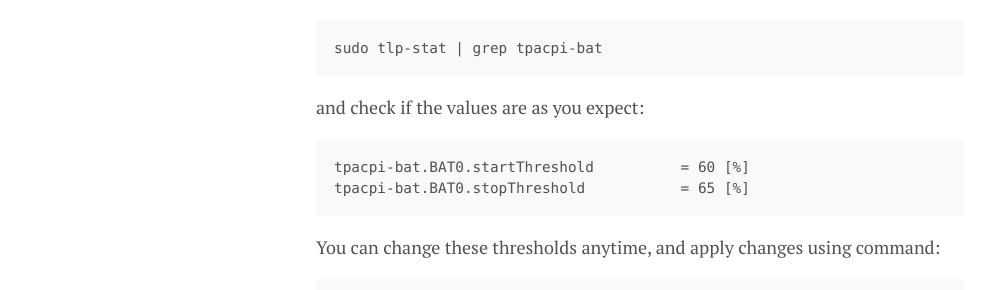
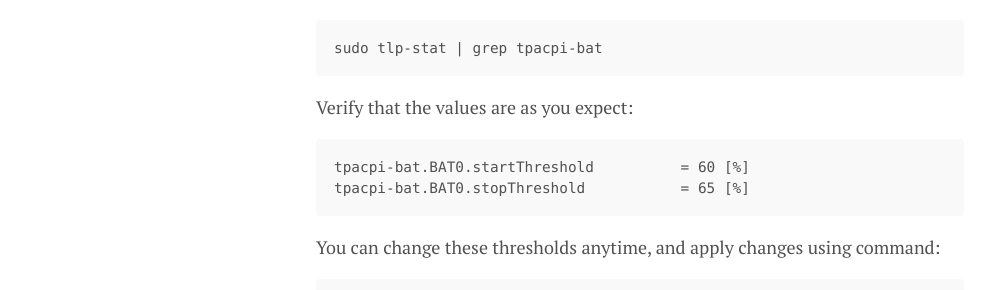
Before and after one commit to lgeurts/lgeurts.github.io, a Jekyll site: the page built from _posts/2021-10-15-ubuntu-setup-notes-for-x1-carbon-gen8.md, in a window 1280 px wide and 900 px high, scrolled down 4106 px. Shown: the part 165-455 px from the top of the window, without its empty margins (0-984 px from the left). Built offline with Jekyll 4.4.1, drawn with Linux system fonts in a browser that asks for light colours; nearby versions of some CDN libraries; comment, search, counter and statistics services are not loaded.

Commit message:
Update 2021-10-15-ubuntu-setup-notes-for-x1-carbon-gen8.md

````diff
--- a/_posts/2021-10-15-ubuntu-setup-notes-for-x1-carbon-gen8.md
+++ b/_posts/2021-10-15-ubuntu-setup-notes-for-x1-carbon-gen8.md
@@ -140,7 +140,7 @@ Reboot, run:
 ```
 sudo tlp-stat | grep tpacpi-bat
 ```
-and check if the values are as you expect:
+Verify that the values are as you expect:
 ```
 tpacpi-bat.BAT0.startThreshold          = 60 [%]
 tpacpi-bat.BAT0.stopThreshold           = 65 [%]
````
